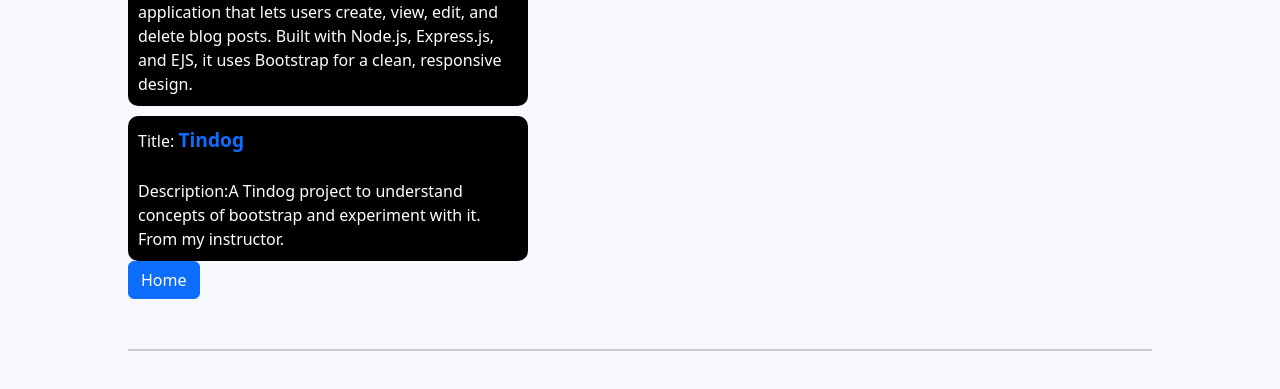
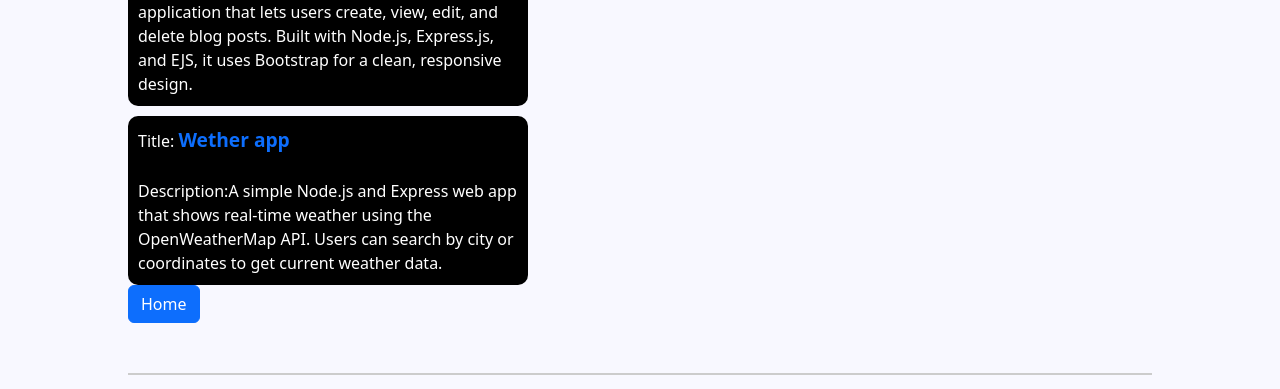
Before and after one commit to Raja-Yoken-SSR/portfolio-project, a plain HTML site: page index.html in a window 1280 px wide. Shown: the part 2085-2474 px from the top of the page. Drawn offline with nearby package versions, Linux system fonts and the light colour scheme.

Commit message:
Update index.html

```diff
--- a/index.html
+++ b/index.html
@@ -157,14 +157,14 @@
                     Built with Node.js, Express.js, and EJS, it uses Bootstrap for a clean, responsive design.
                 </div>
             </a>
-            <a href="tindog.html">
+            <a href="https://wether-app-1-3dfa.onrender.com">
                 <div class="box">
                     <div class="night">
-                        Title: <span>Tindog</span>
+                        Title: <span>Wether app</span>
                         <br><br>
                     </div>
-                    Description:A Tindog project to understand concepts of bootstrap
-                    and experiment with it. From my instructor.
+                    Description:A simple Node.js and Express web app that shows real-time weather using the OpenWeatherMap API.
+                    Users can search by city or coordinates to get current weather data.
                 </div>
             </a>
 
```
